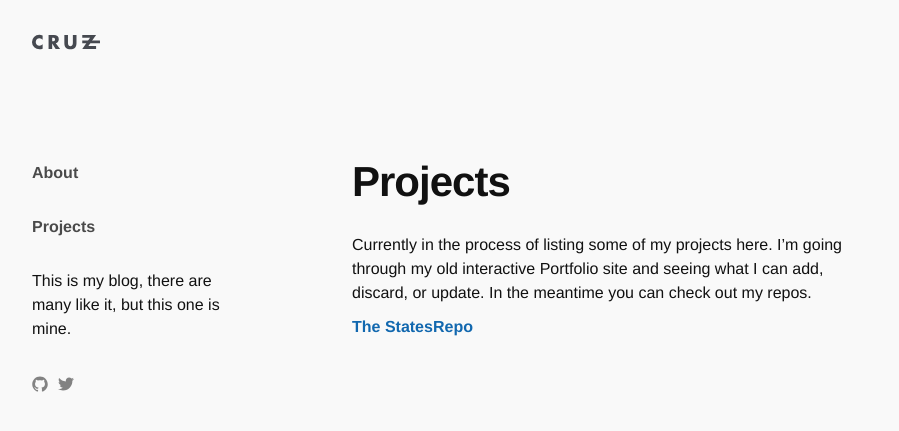
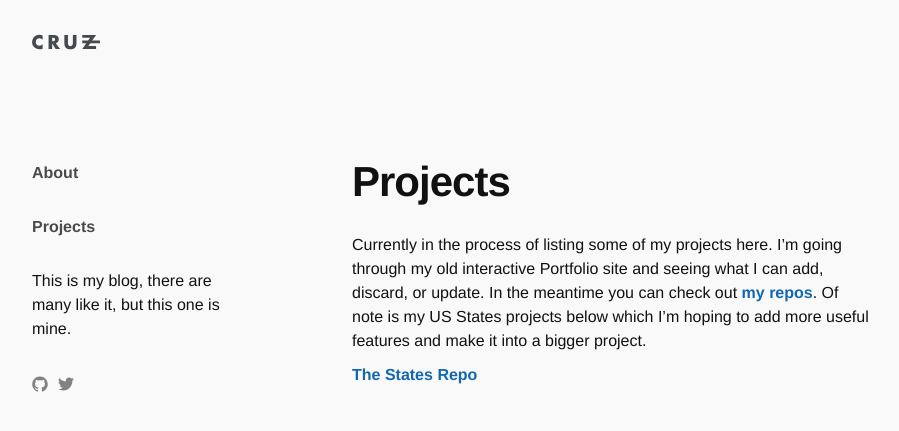
Before and after one commit to yarocruz/yarocruz.github.io, a Jekyll site: the page built from projects.md, in a window 1280 px wide. Shown: the top 431 px of the page, without its empty margins (138-1037 px from the left). Built offline with Jekyll 4.4.1, drawn with Linux system fonts in a browser that asks for light colours; some web fonts are replaced.

Commit message:
updated projects page

```diff
--- a/projects.md
+++ b/projects.md
@@ -4,6 +4,6 @@ title: Projects
 permalink: "/projects/"
 ---
 
-Currently in the process of listing some of my projects here. I'm going through my old interactive Portfolio site and seeing what I can add, discard, or update. In the meantime you can check out my repos.
+Currently in the process of listing some of my projects here. I'm going through my old interactive Portfolio site and seeing what I can add, discard, or update. In the meantime you can check out [my repos]('https://github.com/yarocruz'). Of note is my US States projects below which I'm hoping to add more useful features and make it into a bigger project.
 
-[The States]('https://yarocruz.github.io/the50states/')[Repo]('https://github.com/yarocruz/the50states')
+[The States]('https://yarocruz.github.io/the50states/') [Repo]('https://github.com/yarocruz/the50states')
```
